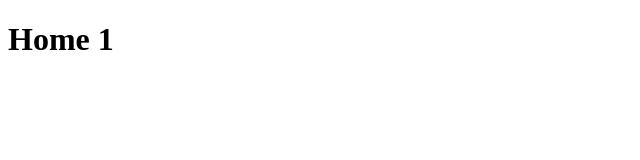
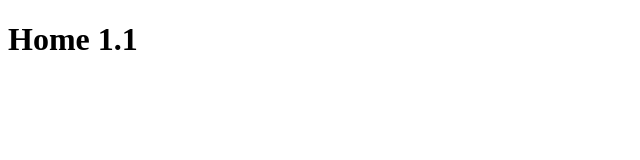
Before and after one commit to pin4eva/azure-docker-test, a website: page public/index.html in a window 1280 px wide. Shown: the full height of the page, 0-640 px from the left. Drawn offline with Linux system fonts and the light colour scheme.

Commit message:
changed to 1.1

```diff
--- a/public/index.html
+++ b/public/index.html
@@ -8,7 +8,7 @@
 </head>
 
 <body>
-    <h1>Home 1</h1>
+    <h1>Home 1.1</h1>
 </body>
 
 </html>
```
